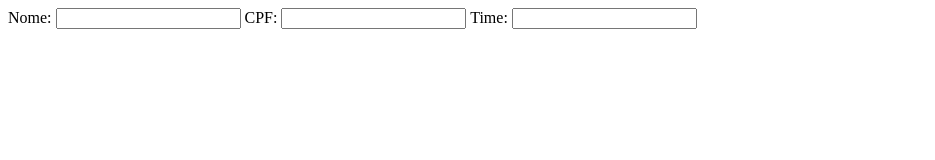
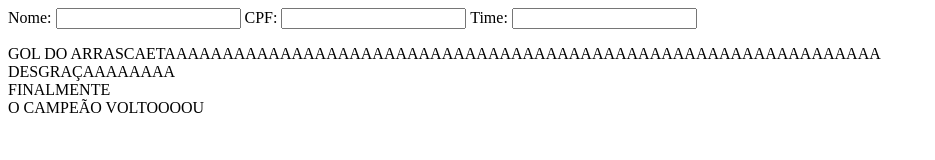
Before and after one commit to pedrobuzzJS/aula0815, a plain HTML site: page index.html in a window 1280 px wide. Shown: the whole page, without its empty margins (0-935 px from the left). Drawn offline with Linux system fonts and the light colour scheme.

Commit message:
Parágrafo

```diff
--- a/index.html
+++ b/index.html
@@ -16,5 +16,15 @@
         <label for="time"> Time: </label>
         <input name="time" id="time" type="text">
     </form>
+
+    <p>
+        GOL DO ARRASCAETAAAAAAAAAAAAAAAAAAAAAAAAAAAAAAAAAAAAAAAAAAAAAAAAAAAAAAAAAAAAAA
+        <br />
+        DESGRAÇAAAAAAAA
+        <br />
+        FINALMENTE
+        <br />
+        O CAMPEÃO VOLTOOOOU
+    </p>
 </body>
 </html>
```
